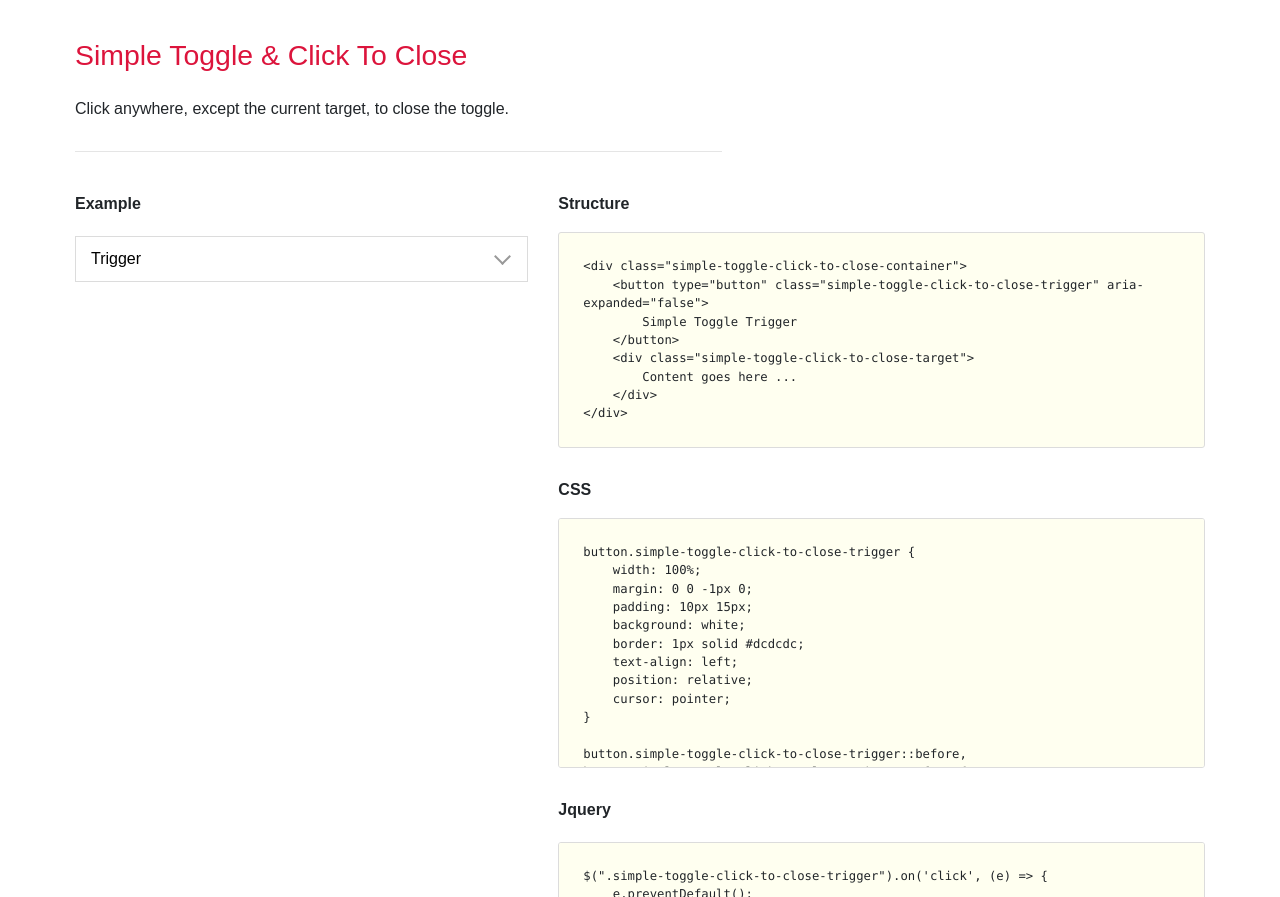
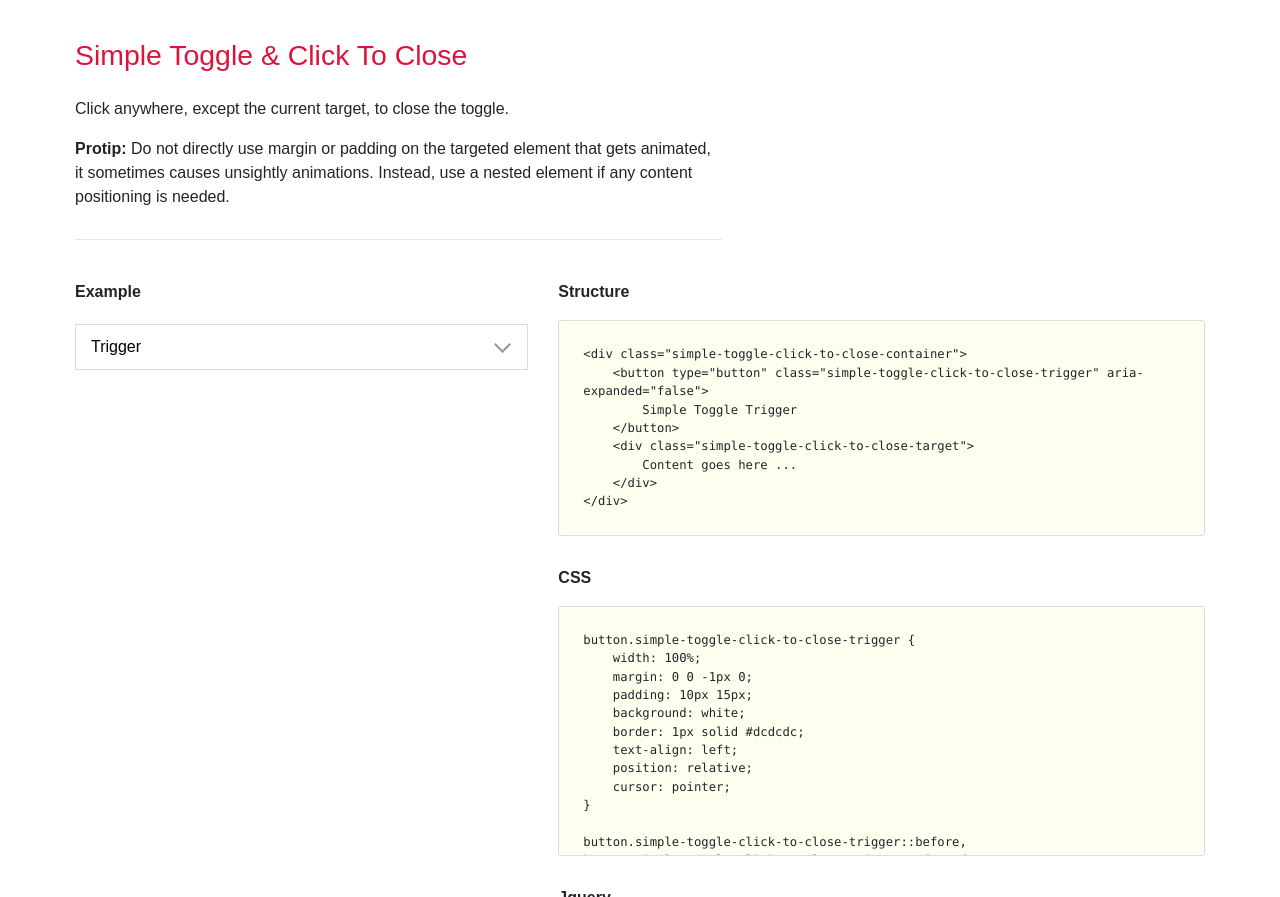
Before and after one commit to davidloop/jqueryjunk, a plain HTML site: page index.html in a window 1280 px wide. Shown: the part 3040-3937 px from the top of the page. Drawn offline with nearby package versions, Linux system fonts and the light colour scheme.

Commit message:
Update index.html

```diff
--- a/index.html
+++ b/index.html
@@ -581,6 +581,7 @@ $(".simple-toggle-to-top-trigger").on('click', (e) => {
                 <div class="col-7">
                     <h4 class="margin-bottom-25" style="color: crimson;">Simple Toggle &amp; Click To Close</h4>
                     <p>Click anywhere, except the current target, to close the toggle.</p>
+                    <p><strong>Protip:</strong> Do not directly use margin or padding on the targeted element that gets animated, it sometimes causes unsightly animations. Instead, use a nested element if any content positioning is needed.</p>
                     <hr class="margin-top-bottom-30">
                 </div>
             </div>
```
